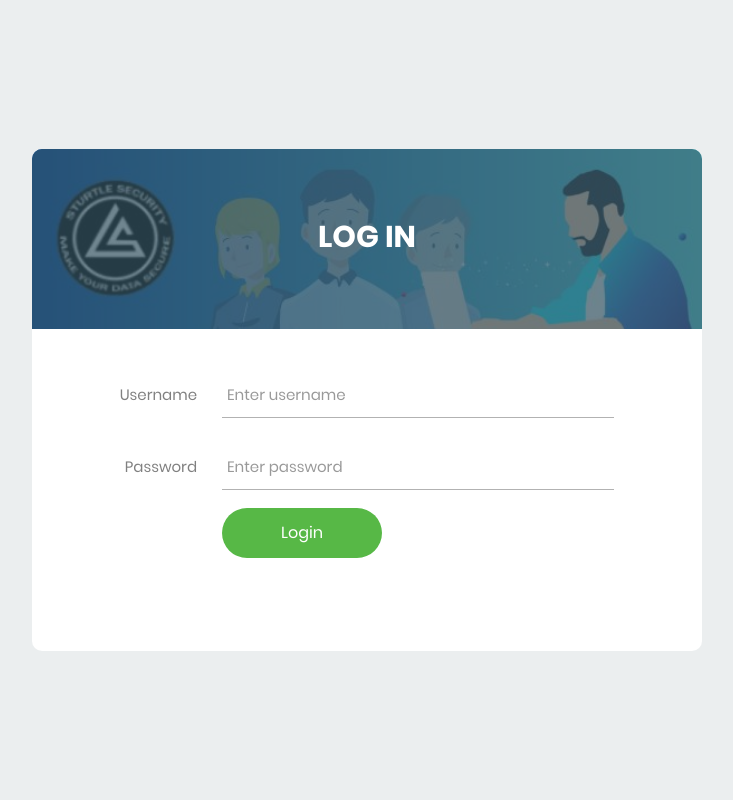
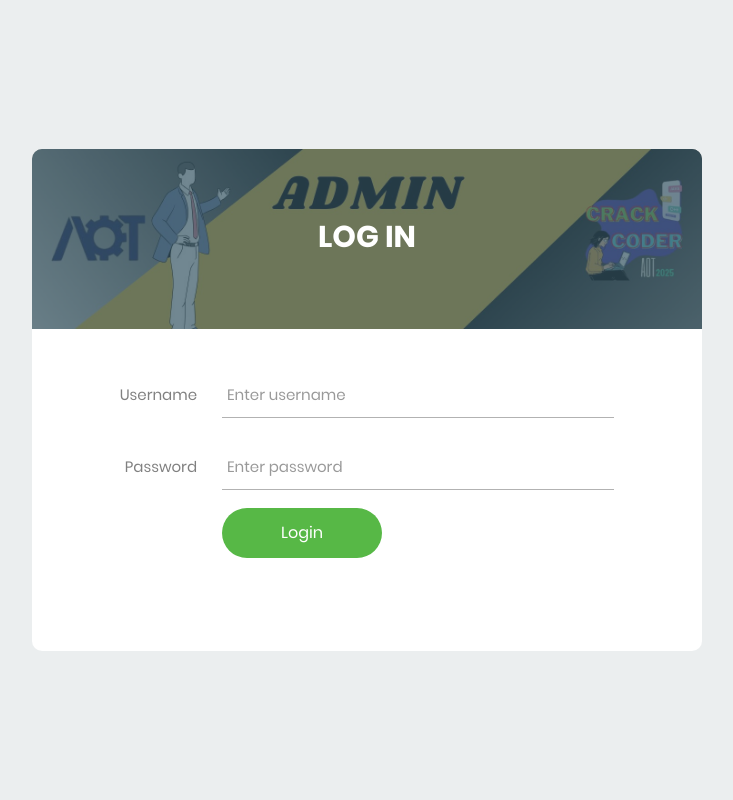
Before and after one commit to Souramoy/frosthacks, a PHP site: page /adminpanel/admin/index.php in a window 1280 px wide. Shown: the whole page, without its empty margins (273-1006 px from the left). Run offline with PHP 8.4, Linux system fonts and the light colour scheme.

Commit message:
new banner for admin

```diff
--- a/adminpanel/admin/login-ui/index.php
+++ b/adminpanel/admin/login-ui/index.php
@@ -20,7 +20,7 @@
 	<div class="limiter">
 		<div class="container-login100">
 			<div class="wrap-login100">
-				<div class="login100-form-title" style="background-image: url(login-ui/images/bg1.jpg);">
+				<div class="login100-form-title" style="background-image: url(login-ui/images/banner1.jpg);">
 					<span class="login100-form-title-1">
 						Log In
 					</span>
```
Also changed, not shown: adminpanel/admin/login-ui/images/banner1.jpg (added).
